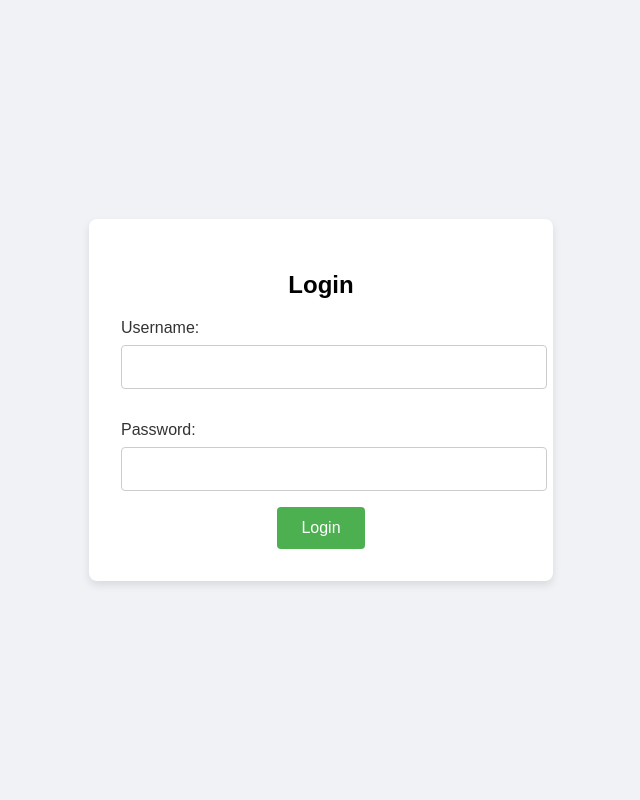
After one commit to knight433/yoga_pos_final, a Flask app: page /login in a window 1280 px wide. The commit adds this page. Shown: the whole page, without its empty margins (319-959 px from the left). Run offline with Flask 3, Linux system fonts and the light colour scheme.

Commit message:
added login session

```diff
--- a/main.py
+++ b/main.py
@@ -1,15 +1,15 @@
-from flask import Flask, render_template, Response, url_for, request, redirect, jsonify
+from flask import Flask, render_template, Response, url_for, request, redirect, jsonify, session
 from flask_socketio import SocketIO, emit
 import YogaPose
 import mediapipe as mp
 import cv2
 import os
 import heatmap
-import threading
 import pyttsx3
+import json
 
 app = Flask(__name__)
-
+app.secret_key = 'mykey'
 socket = SocketIO(app)
 
 global camera
@@ -46,6 +46,14 @@ def checkPoseCompletion(bool_list):
     is_proper_pose = all(result[0] for result in bool_list)
     return is_proper_pose
 
+def storeAngles(username,pos_details):
+
+    pass
+
+# Load user data from userData.json
+def load_user_data():
+    with open('static/json/userData.json', 'r') as f:
+        return json.load(f)
 
 class CamInput:
     def __init__(self) -> None:
@@ -103,8 +111,8 @@ class CamInput:
         self.frame_count = 0
         global genHeatMap
         genHeatMap = False
-        tts_thread = threading.Thread(target=self.speak)
-        tts_thread.start()
+        # tts_thread = threading.Thread(target=self.speak)
+        # tts_thread.start()
         with self.mp_pose.Pose(min_detection_confidence=0.5, min_tracking_confidence=0.5) as pose:
             while self.camera.isOpened():
                 success, frame = self.camera.read()
@@ -160,10 +168,6 @@ class CamInput:
 
                 self.frame_count += 1
 
-                if self.frame_count%500 == 0:
-                    self.speak(temp_list)
-
-
                 ret, buffer = cv2.imencode('.jpg', image)
                 frame = buffer.tobytes()
                 yield (b'--frame\r\n'
@@ -175,12 +179,38 @@ class CamInput:
 
 global cam_obj
 
-#hello
+
+@app.route('/login', methods=['GET', 'POST'])
+def login():
+    if request.method == 'POST':
+        username = request.form.get('username')
+        password = request.form.get('password')
+
+        # Load user data and check if the user exists
+        user_data = load_user_data()
+        for user in user_data:
+            if user['username'] == username and user['password'] == password:
+                session['username'] = username  # Store the user in session
+                return redirect(url_for('home'))
+
+        # Display error if credentials are invalid
+        error = 'Invalid username or password. Please try again.'
+        return render_template('login.html', error=error)
+
+    return render_template('login.html')
+
 @app.route('/')
 def home():
-    json_url = url_for('static', filename='json/pose_details.json')
-    return render_template('index.html', json_url=json_url)
+    if 'username' in session:
+        json_url = url_for('static', filename='json/pose_details.json')
+        return render_template('index.html', json_url=json_url)
+    else:
+        return redirect(url_for('login'))
 
+@app.route('/logout')
+def logout():
+    session.pop('username', None)  # Remove user from session
+    return redirect(url_for('login'))
 
 @app.route('/perform', methods=['POST'])
 def perform():
@@ -222,5 +252,9 @@ def conn():
     global genHeatMap
     genHeatMap = True
 
+@socket.on('addData')
+def storeAngles():
+    pass
+
 if __name__ == "__main__":
     socket.run(app, allow_unsafe_werkzeug=True, debug=True)
--- /dev/null
+++ b/static/css/login.css
@@ -0,0 +1,63 @@
+/* Center the form on the page */
+body {
+    display: flex;
+    align-items: center;
+    justify-content: center;
+    min-height: 100vh;
+    font-family: Arial, sans-serif;
+    margin: 0;
+    background-color: #f0f2f5;
+}
+
+/* Style the form container */
+form {
+    background-color: #ffffff;
+    padding: 2rem;
+    border-radius: 8px;
+    box-shadow: 0 4px 8px rgba(0, 0, 0, 0.1);
+    width: 100%;
+    max-width: 400px;
+    text-align: center;
+}
+
+/* Form labels and inputs */
+label {
+    display: block;
+    margin: 1rem 0 0.5rem;
+    font-size: 1rem;
+    color: #333333;
+    text-align: left;
+}
+
+input[type="text"],
+input[type="password"] {
+    width: 100%;
+    padding: 0.75rem;
+    border: 1px solid #cccccc;
+    border-radius: 4px;
+    font-size: 1rem;
+    margin-bottom: 1rem;
+}
+
+/* Submit button styling */
+button[type="submit"] {
+    background-color: #4CAF50;
+    color: white;
+    padding: 0.75rem 1.5rem;
+    border: none;
+    border-radius: 4px;
+    cursor: pointer;
+    font-size: 1rem;
+    transition: background-color 0.3s;
+}
+
+button[type="submit"]:hover {
+    background-color: #45a049;
+}
+
+/* Error message styling */
+p {
+    color: #d9534f;
+    margin-top: 0.5rem;
+    font-size: 0.9rem;
+}
--- /dev/null
+++ b/tempCodeRunnerFile.py
@@ -0,0 +1,2 @@
+
+        (3, 2): 24  # right hip
--- a/templates/index.html
+++ b/templates/index.html
@@ -20,8 +20,9 @@
     <div id="firstDiv" class="row p-4 mb-0 pe-lg-0 pt-lg-5 align-items-center fade-transition">
       <div class="col-lg-7 p-3 p-lg-3 pt-lg-3">
         <!-- Content for the first div -->
-        <h1 class="display-4 fw-bold lh-1 fs-1" style="padding-bottom: 15px;">Placeholder Lorem ipsum consectetur adipiscing elit</h1>
-        <p class="lead" style="padding-bottom: 15px;">Cras ut commodo ligula, eu interdum augue. Nulla commodo maximus lorem, sed ornare ante iaculis non.</p>
+         <h1>Welcome, {{ session['username'] }}</h1>
+        <h1 class="display-4 fw-bold lh-1 fs-1" style="padding-bottom: 15px;">Yoga Posture Correction</h1>
+        <p class="lead" style="padding-bottom: 15px;">Please Procced</p>
         <div class="d-grid gap-2 d-md-flex justify-content-md-center mb-4 mb-lg-3">
           <button type="button" class="btn btn-outline-light btn-lg px-4 me-md-2 fw-bold" onclick="firstToggle()">Get Started</button>
         </div>
--- /dev/null
+++ b/templates/login.html
@@ -0,0 +1,25 @@
+<!DOCTYPE html>
+<html lang="en">
+<head>
+    <meta charset="UTF-8">
+    <meta name="viewport" content="width=device-width, initial-scale=1.0">
+    <title>Login</title>
+    <link rel="stylesheet" href="{{ url_for('static', filename='css/login.css') }}">
+</head>
+<body>
+    <form action="{{ url_for('login') }}" method="post">
+        <h2>Login</h2>
+        <label for="username">Username:</label>
+        <input type="text" id="username" name="username" required>
+
+        <label for="password">Password:</label>
+        <input type="password" id="password" name="password" required>
+
+        <button type="submit">Login</button>
+
+        {% if error %}
+        <p>{{ error }}</p>
+        {% endif %}
+    </form>
+</body>
+</html>
```
Also changed, not shown: static/json/userData.json (added, +14 -0 lines), templates/yoga.html (+3 -9 lines).
